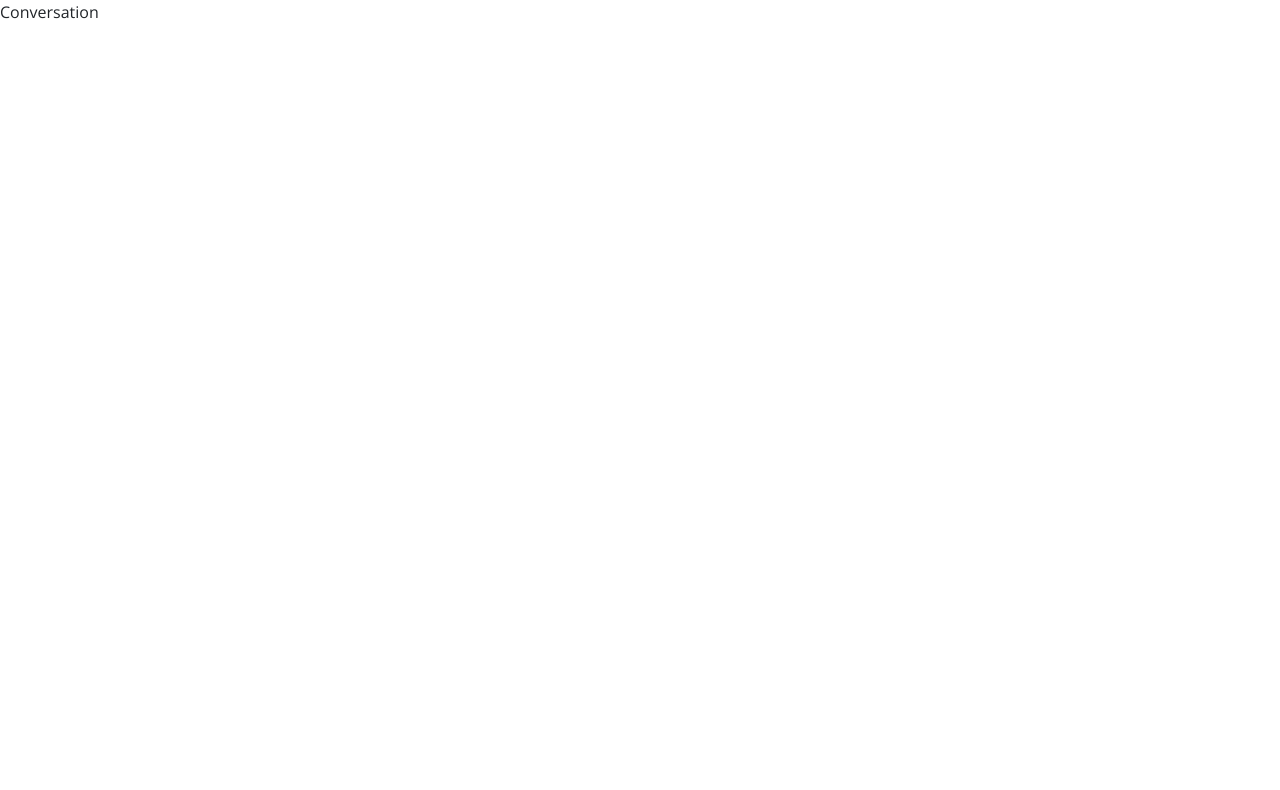
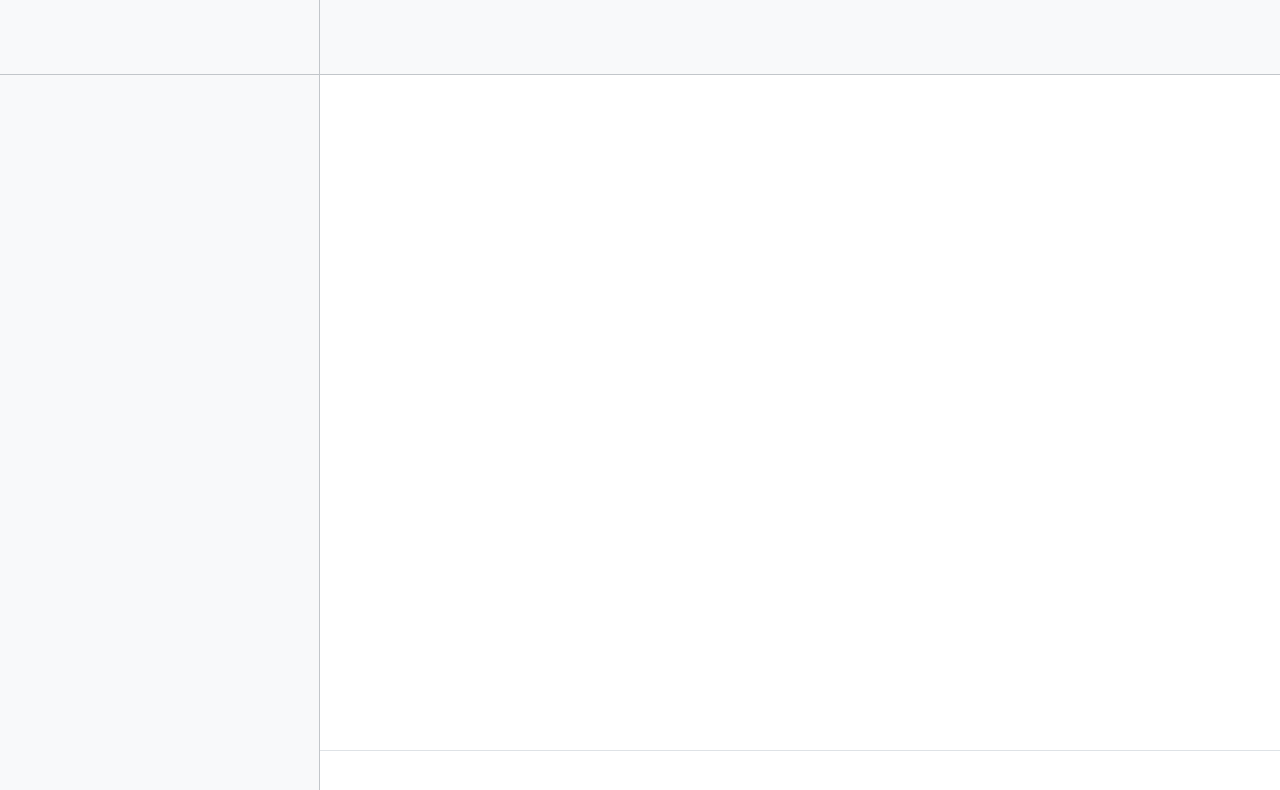
Before and after one commit to RafaelaMachado/conversation, a Vue app: page / in a window 1280 px wide. Shown: the top 790 px of the page. Built offline with nearby package versions, Linux system fonts and the light colour scheme.

Commit message:
#6 - Created a Conversations static layout with the divisions

```diff
--- a/src/views/Conversation.vue
+++ b/src/views/Conversation.vue
@@ -1,6 +1,20 @@
 <template>
-    <div>
-        Conversation
+    <div class="container-fluid h-100 p-0 d-flex">
+        <div class="w-25 sidebar">
+            <div class="current-user bg-light d-flex align-items-center flex-nowrap p-2">
+            </div>
+            <div class="channels-list bg-light p-2">
+            </div>
+        </div>
+
+        <div class="d-flex flex-column w-75">
+            <div class="channel-header bg-light p-2 d-flex align-items-center">
+            </div>
+            <div class="channel-messages flex-grow-1 p-2" ref="channelMessages">
+            </div>
+            <div style="height: 50px;" class="message-form border-top d-flex align-items-center">
+            </div>
+        </div>
     </div>
 </template>
 
@@ -10,5 +24,58 @@ export default {
 }
 </script>
 
-<style>
+<style lang="scss">
+$border-color: #c2c6ca;
+
+.channel-header {
+    height: 75px;
+    font-size: 1.25rem;
+    border-bottom: 1px solid $border-color;
+}
+
+.channels-list {
+    height: calc(100% - 75px);
+    overflow-y: auto;
+}
+
+.channel-messages {
+    height: calc(100% - 125px);
+    overflow-y: auto;
+}
+
+.current-user {
+    height: 75px;
+    font-size: 1.25rem;
+    border-bottom: 1px solid $border-color;
+}
+
+.fade-enter-active {
+    animation: fade-in 300ms ease-out forwards;
+}
+
+.fade-leave-active {
+    animation: fade-out 300ms ease-out forwards;
+}
+
+.sidebar {
+    border-right: 1px solid $border-color;
+}
+
+@keyframes fade-in {
+    from {
+        opacity: 0;
+    }
+    to {
+        opacity: 1;
+    }
+}
+
+@keyframes fade-out {
+    from {
+        opacity: 1;
+    }
+    to {
+        opacity: 0;
+    }
+}
 </style>
```
Also changed, not shown: src/App.vue (line endings or trailing spaces), src/views/SignIn.vue (line endings or trailing spaces), src/views/SignUp.vue (line endings or trailing spaces).
